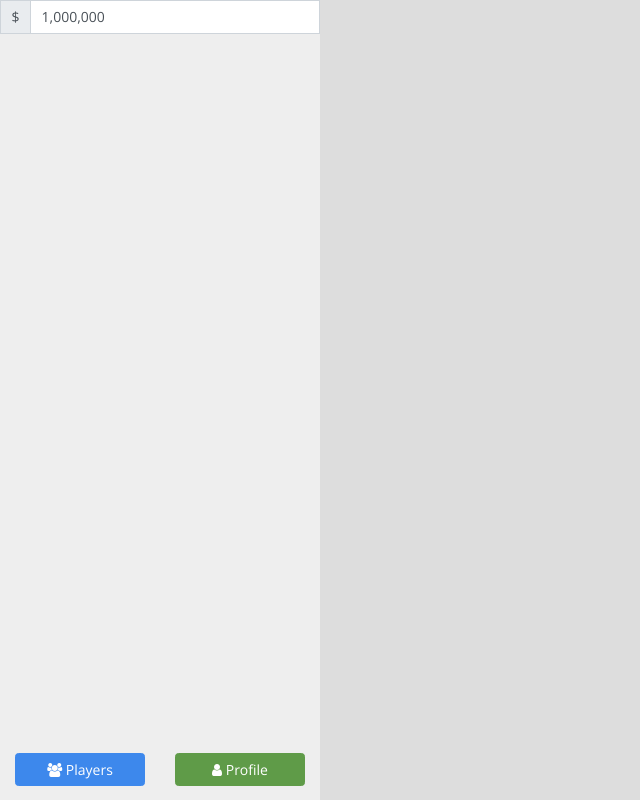
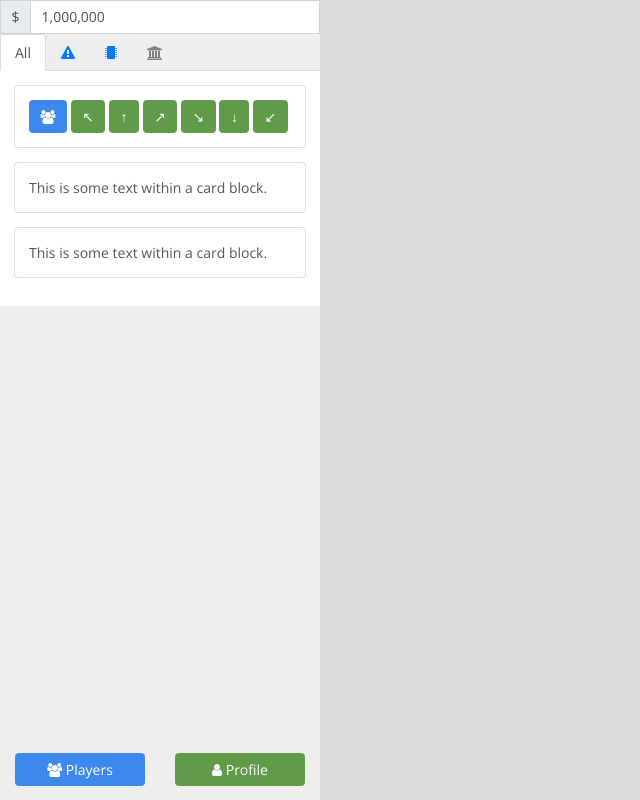
Before and after one commit to mauriciotogneri/momowars, a plain HTML site: page public/game.html in a window 1280 px wide. Shown: the whole page, without its empty margins (0-640 px from the left). Drawn offline with nearby package versions, Linux system fonts and the light colour scheme.

Commit message:
Improving navigation section

```diff
--- a/public/game.html
+++ b/public/game.html
@@ -58,6 +58,75 @@
 				<input type="text" class="form-control noselect" style="background-color:white;border-radius:0" disabled readonly value="1,000,000">
 			</div>
 
+			<ul class="nav nav-tabs">
+				<li class="nav-item">
+					<a class="nav-link active" data-toggle="tab" href="#tab-all">All</a>
+				</li>
+				<li class="nav-item">
+					<a class="nav-link" data-toggle="tab" href="#tab-squads">
+						<i class="fa fa-exclamation-triangle"></i>
+					</a>
+				</li>
+				<li class="nav-item">
+					<a class="nav-link" data-toggle="tab" href="#tab-mortars">
+						<i class="fa fa-microchip"></i>
+					</a>
+				</li>
+				<li class="nav-item">
+					<a class="nav-link" data-toggle="tab" href="#tab-humvees">
+						<i class="fa fa-university" style="color:grey"></i>
+					</a>
+				</li>
+			</ul>
+			<div class="tab-content" style="background-color:white">
+				<div class="tab-pane fade show active" style="height:100%;padding:1em" id="tab-all">
+					<div class="card" style="padding:1em;margin-bottom:1em">
+						<div class="card-block">
+							<button type="submit" class="btn btn-primary">
+								<i class="fa fa-users"></i>
+							</button>
+							<button type="submit" class="btn btn-success">
+								<span>&#8598;</span>
+							</button>
+							<button type="submit" class="btn btn-success">
+								<span>&#8593;</span>
+							</button>
+							<button type="submit" class="btn btn-success">
+								<span>&#8599;</span>
+							</button>
+							<button type="submit" class="btn btn-success">
+								<span>&#8600;</span>
+							</button>
+							<button type="submit" class="btn btn-success">
+								<span>&#8595;</span>
+							</button>
+							<button type="submit" class="btn btn-success">
+								<span>&#8601;</span>
+							</button>
+						</div>
+					</div>
+					<div class="card" style="padding:1em;margin-bottom:1em">
+						<div class="card-block">
+							This is some text within a card block.
+						</div>
+					</div>
+					<div class="card" style="padding:1em;margin-bottom:1em">
+						<div class="card-block">
+							This is some text within a card block.
+						</div>
+					</div>
+				</div>
+				<div class="tab-pane fade" id="tab-squads">
+					SQUADS
+				</div>
+				<div class="tab-pane fade" id="tab-mortars">
+					MORTARS
+				</div>
+				<div class="tab-pane fade" id="tab-humvees">
+					HUMVEES
+				</div>
+			</div>
+
 			<div class="row" style="position:absolute;bottom:0;width:100%;padding: 1em 0 1em 0;margin:0">
 				<div class="col-6">
 					<button type="submit" class="btn btn-block btn-primary">
```
Also changed, not shown: public/img/favicon.png.
